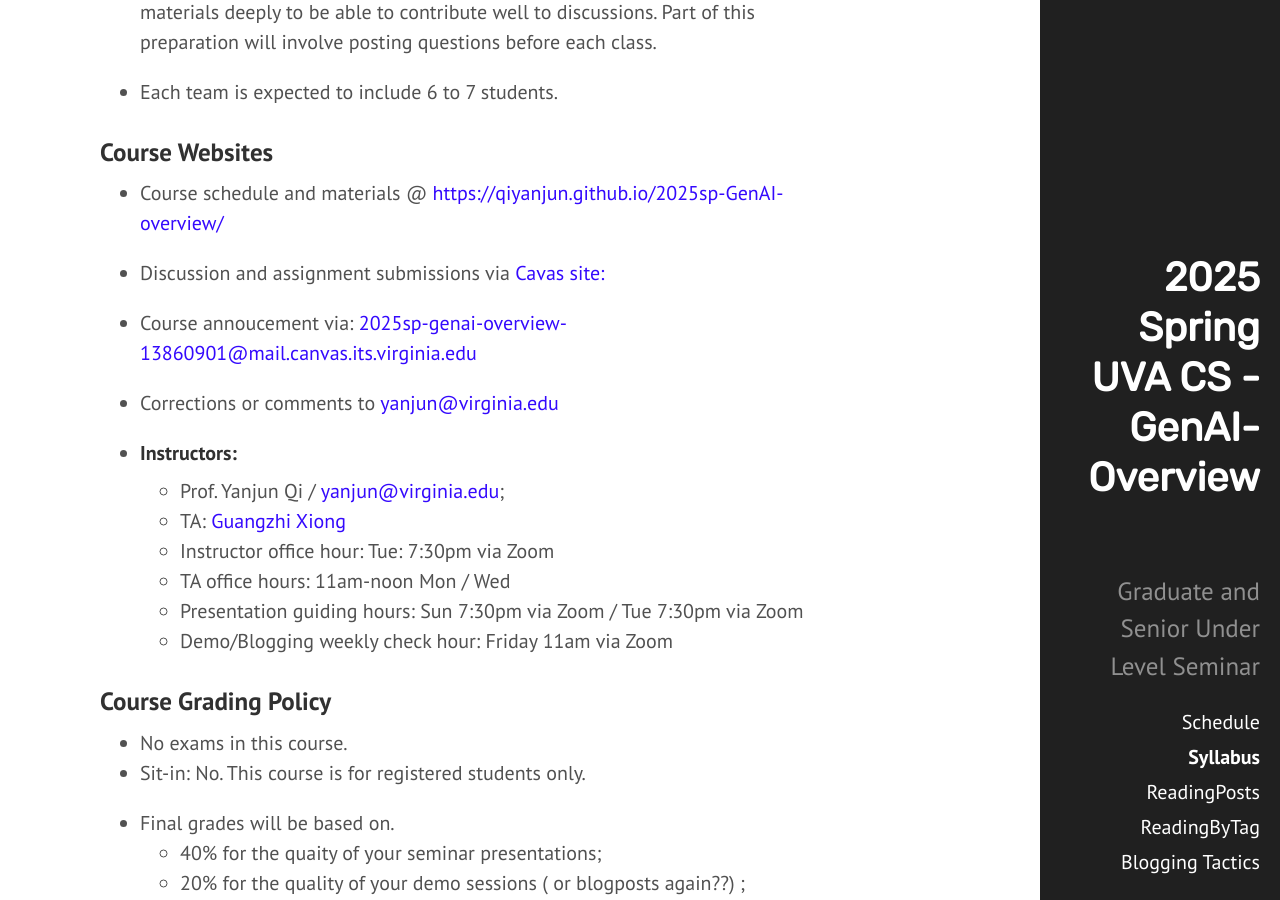
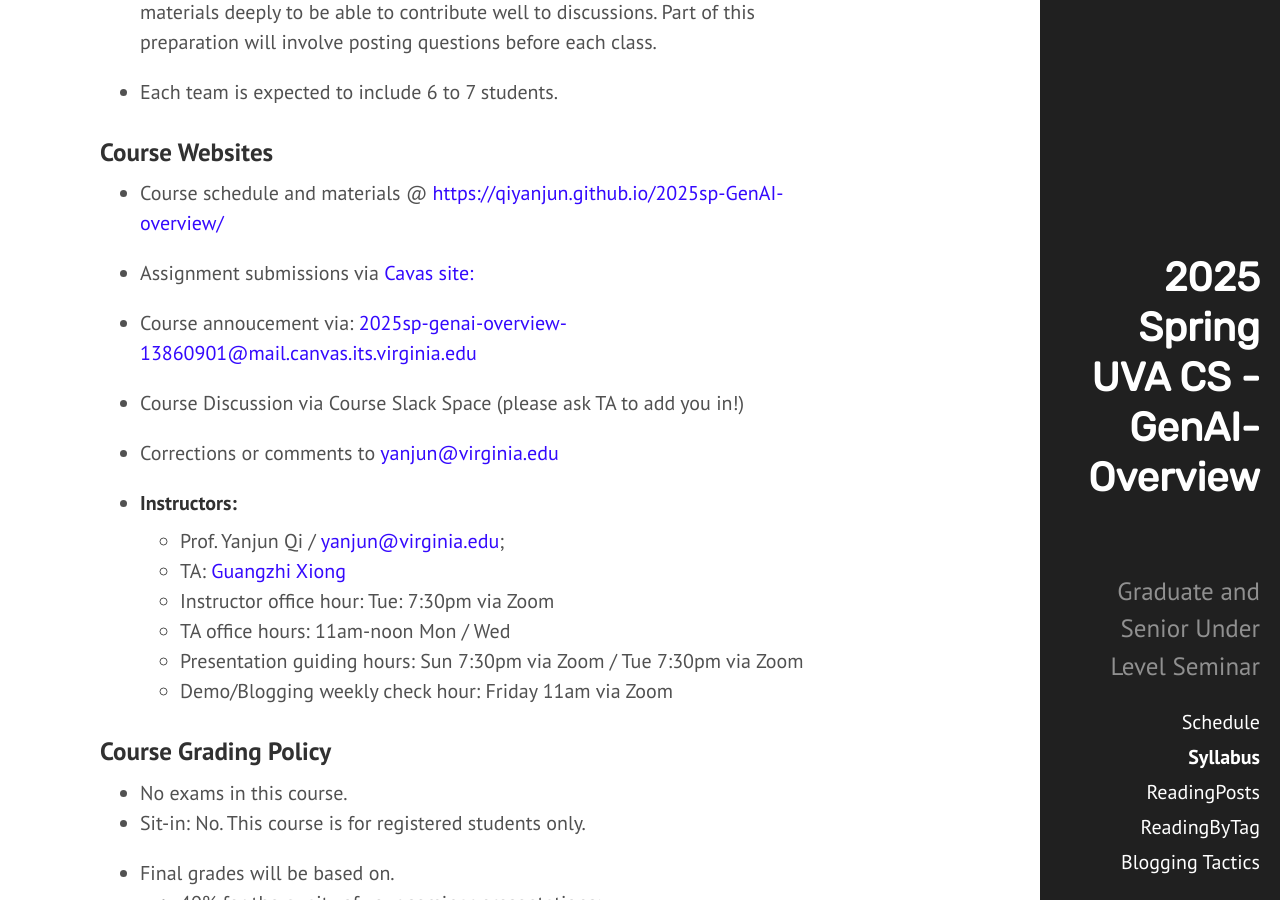
Before and after one commit to qiyanjun/2025sp-GenAI-overview, a Jekyll site: the page built from About.md, in a window 1280 px wide and 900 px high, scrolled down 1898 px. Built offline with Jekyll 4.4.1, drawn with Linux system fonts in a browser that asks for light colours.

```diff
--- a/About.md
+++ b/About.md
@@ -55,10 +55,11 @@ Students in the seminar are expected to:
 
 + Course schedule and materials  @ [https://qiyanjun.github.io/2025sp-GenAI-overview/](https://qiyanjun.github.io/2025sp-GenAI-overview/)
 
-+ Discussion and assignment submissions via [Cavas site:](https://canvas.its.virginia.edu)
++  Assignment submissions via [Cavas site:](https://canvas.its.virginia.edu)
 
 + Course annoucement via: [2025sp-genai-overview-13860901@mail.canvas.its.virginia.edu](2025sp-genai-overview-13860901@mail.canvas.its.virginia.edu)
 
++ Course Discussion via Course Slack Space (please ask TA to add you in!)
 
 +  Corrections or comments to [yanjun@virginia.edu](mailto:25sp_spec_top-1386091921101@mail.canvas.its.virginia.edu)
 
```
Also changed, not shown: BloggingTactics.md (+1 -1 lines), _contents/S0-L02.md (+1 -1 lines), _contents/S0-L03.md (+2 -2 lines), _contents/S0-L04.md (+1 -1 lines).
